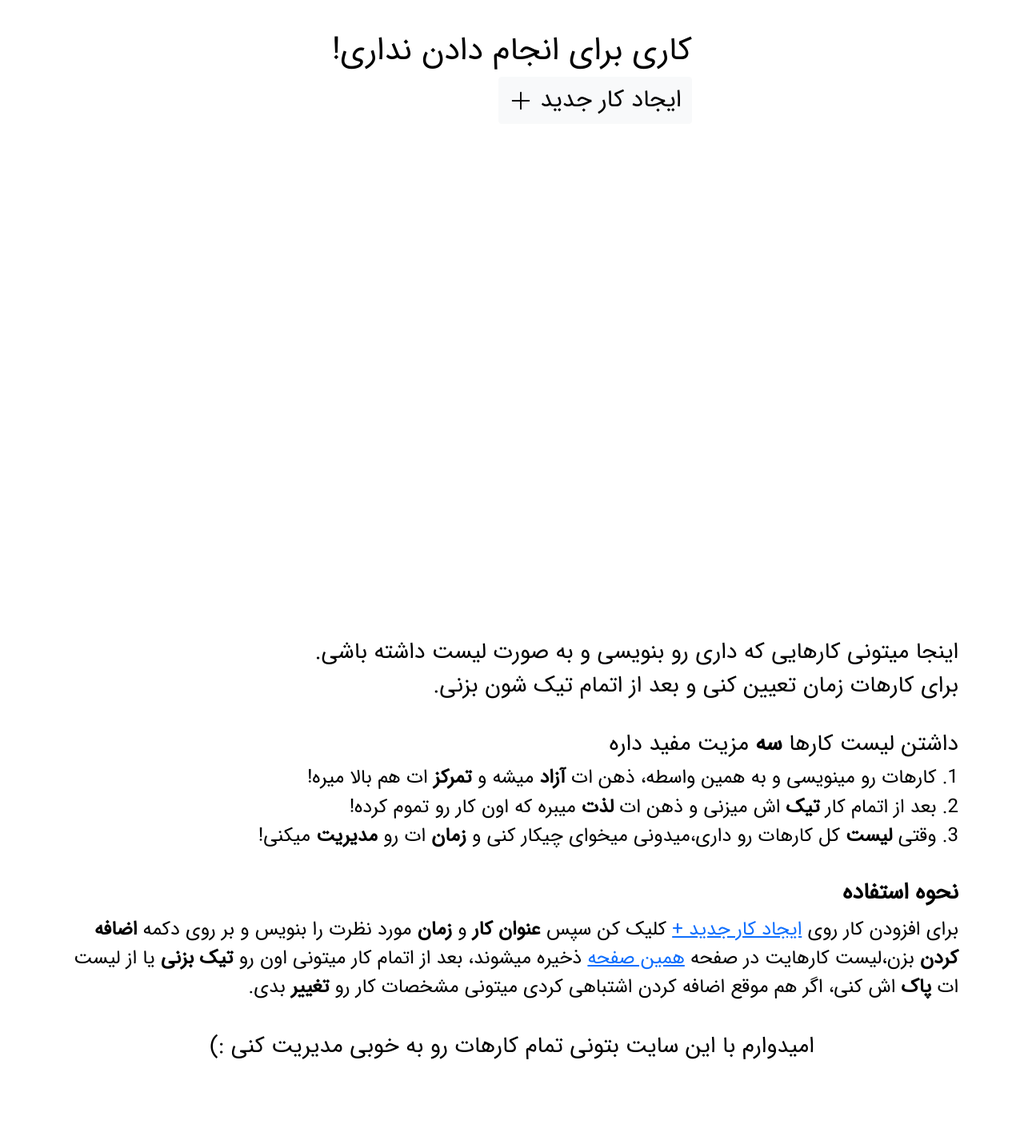
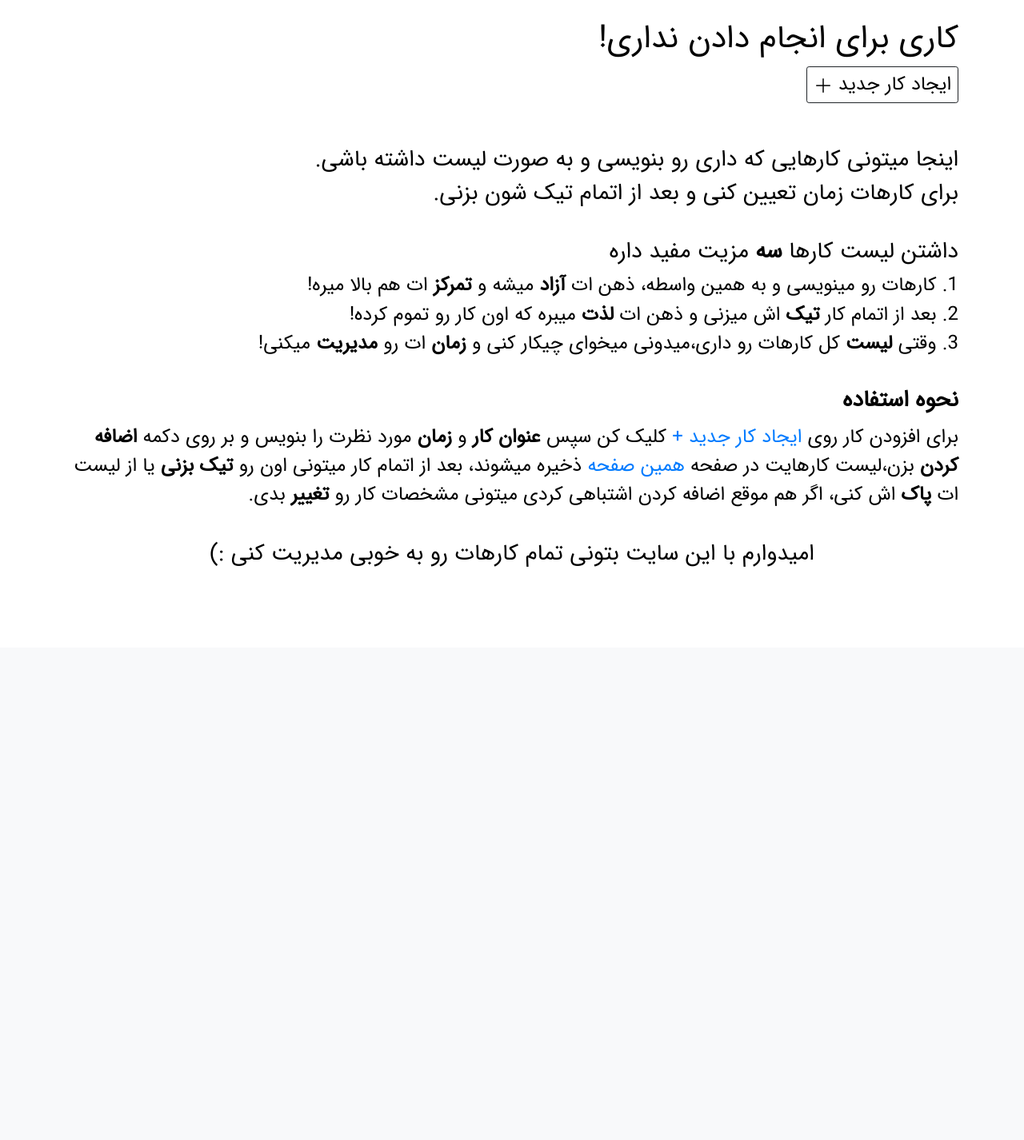
Before and after one commit to dori-dev/django-blog, a Django app: page /todo/ in a window 1280 px wide. Shown: the part 71-1497 px from the top of the page at 80% size. After the commit the page ends 780 px from the top, so only its background shows below. Run offline with Django 3.2, Linux system fonts and the light colour scheme; the visitor is signed in with stand-in values (Sample User, id 1); data that the repository does not hold is empty.

Commit message:
update todo list

```diff
--- a/static/styles.css
+++ b/static/styles.css
@@ -18,7 +18,8 @@ body {
   font-weight: normal;
 }
 
-.link {
+.link,
+.how-to-use a {
   color: #007bff;
   text-decoration: none;
   background-color: transparent;
@@ -26,7 +27,9 @@ body {
 }
 
 .link:hover,
-.link:visited {
+.link:visited,
+.how-to-use a:hover,
+.how-to-use a:visited {
   color: #0056b3;
   text-decoration: underline;
 }
@@ -289,7 +292,6 @@ body {
   margin-top: 15px;
 }
 
-
 .custom-nav {
   margin-left: 3px;
 }
--- a/todoapp/templates/todoapp/todo_list.html
+++ b/todoapp/templates/todoapp/todo_list.html
@@ -10,16 +10,34 @@
 
 {% block content %}
 
+{% if todo_length == 0 %}
+<div style="margin-bottom: 45px;">
+    <h1 style="margin-bottom: 10px; margin-top: 25px" >کاری برای انجام دادن نداری!</h1>
+    <a style="font-size: 24px; color: black; background-color: white;" class='btn btn-outline-dark add-task btn-sm' href="{% url 'todoapp:create_todo' %}">ایجاد کار جدید <svg xmlns="http://www.w3.org/2000/svg" width="24" height="24" fill="" class="bi bi-plus-lg" viewBox="0 0 16 16">
+        <path fill-rule="evenodd" d="M8 2a.5.5 0 0 1 .5.5v5h5a.5.5 0 0 1 0 1h-5v5a.5.5 0 0 1-1 0v-5h-5a.5.5 0 0 1 0-1h5v-5A.5.5 0 0 1 8 2Z"/>
+      </svg>
+    </a>
+</div>
+<h3>اینجا میتونی کارهایی که داری رو بنویسی و به صورت لیست داشته باشی.</h3>
+<h3>برای کارهات زمان تعیین کنی و بعد از اتمام تیک شون بزنی.</h3>
+
+<h3 style="margin-top: 40px; margin-bottom: 10px;">داشتن لیست کارها <b>سه</b> مزیت مفید داره</h3>
+<h4>1. کارهات رو مینویسی و به همین واسطه، ذهن ات <b>آزاد</b> میشه و <b>تمرکز</b> ات هم بالا میره!</h4>
+<h4>2. بعد از اتمام کار <b>تیک</b> اش میزنی و ذهن ات <b>لذت</b> میبره که اون کار رو تموم کرده!</h4>
+<h4>3.  وقتی <b>لیست</b> کل کارهات رو داری،میدونی میخوای چیکار کنی و <b>زمان</b> ات رو <b>مدیریت</b> میکنی!</h4>
+<div class="how-to-use">
+  <h3 style="margin-top: 40px;"><b>نحوه استفاده</b></h3>
+  <h4 style="line-height: 1.5;margin-top: 10px;">
+      برای افزودن کار روی
+      <a href="{% url 'todoapp:create_todo' %}">ایجاد کار جدید +</a> کلیک کن سپس <b>عنوان کار</b> و <b>زمان</b> مورد نظرت را
+      بنویس و بر روی دکمه <b>اضافه کردن</b> بزن،لیست کارهایت در صفحه <a href="{% url 'todoapp:todo_list' %}">همین صفحه</a> ذخیره میشوند، بعد از اتمام کار میتونی اون رو <b>تیک بزنی</b> یا
+      از لیست ات <b>پاک</b> اش کنی، اگر هم موقع اضافه کردن اشتباهی کردی میتونی مشخصات کار رو <b>تغییر</b> بدی.
+  </h4>
+</div>
+<h3 style="text-align: center; margin: 40px 0; margin-bottom: 100px;">امیدوارم با این سایت بتونی تمام کارهات رو به خوبی مدیریت کنی :)</h3>
+
+{% else %}
 <div class="list-container">
-    {% if todo_length == 0 %}
-    <div>
-        <h1>کاری برای انجام دادن نداری!</h1>
-        <a style="font-size: 30px;" class='btn btn-light add-task' href="{% url 'todoapp:create_todo' %}">ایجاد کار جدید <svg style="color: black;" xmlns="http://www.w3.org/2000/svg" width="30" height="30" fill="black" class="bi bi-plus-lg" viewBox="0 0 16 16">
-            <path fill-rule="evenodd" d="M8 2a.5.5 0 0 1 .5.5v5h5a.5.5 0 0 1 0 1h-5v5a.5.5 0 0 1-1 0v-5h-5a.5.5 0 0 1 0-1h5v-5A.5.5 0 0 1 8 2Z"/>
-          </svg>
-        </a>
-    </div>
-    {% else %}
     <div class="todo-list-container">
         <form action="{% url 'todoapp:todo_list' %}" method="post" id="todo-list-form">
             <div class="todo-list">
@@ -64,42 +82,8 @@
             {% csrf_token %}
         </form>
     </div>
-    {% endif %}
 </div>
-
-
-
-<!-- TODO fix it -->
-
-<h3>اینجا میتونی کارهایی که داری رو بنویسی و به صورت لیست داشته باشی.</h3>
-<h3>برای کارهات زمان تعیین کنی و بعد از اتمام تیک شون بزنی.</h3>
-
-<h3 style="margin-top: 40px; margin-bottom: 10px;">داشتن لیست کارها <b>سه</b> مزیت مفید داره</h3>
-<h4>1. کارهات رو مینویسی و به همین واسطه، ذهن ات <b>آزاد</b> میشه و <b>تمرکز</b> ات هم بالا میره!</h4>
-<h4>2. بعد از اتمام کار <b>تیک</b> اش میزنی و ذهن ات <b>لذت</b> میبره که اون کار رو تموم کرده!</h4>
-<h4>3.  وقتی <b>لیست</b> کل کارهات رو داری،میدونی میخوای چیکار کنی و <b>زمان</b> ات رو <b>مدیریت</b> میکنی!</h4>
-<div class="how-to-use">
-  <h3 style="margin-top: 40px;"><b>نحوه استفاده</b></h3>
-  <h4 style="line-height: 1.5;margin-top: 10px;">
-      برای افزودن کار روی
-      <a href="{% url 'todoapp:create_todo' %}">ایجاد کار جدید +</a> کلیک کن سپس <b>عنوان کار</b> و <b>زمان</b> مورد نظرت را
-      بنویس و بر روی دکمه <b>اضافه کردن</b> بزن،لیست کارهایت در صفحه <a href="{% url 'todoapp:todo_list' %}">همین صفحه</a> ذخیره میشوند، بعد از اتمام کار میتونی اون رو <b>تیک بزنی</b> یا
-      از لیست ات <b>پاک</b> اش کنی، اگر هم موقع اضافه کردن اشتباهی کردی میتونی مشخصات کار رو <b>تغییر</b> بدی.
-  </h4>
-</div>
-<h3 style="text-align: center; margin: 40px 0; margin-bottom: 100px;">امیدوارم با این سایت بتونی تمام کارهات رو به خوبی مدیریت کنی :)</h3>
-
-
-
-
-
-
-
-
-
-
-
-
+{% endif %}
 
 <script>
     let checkInput = document.getElementsByName("checked");
```
